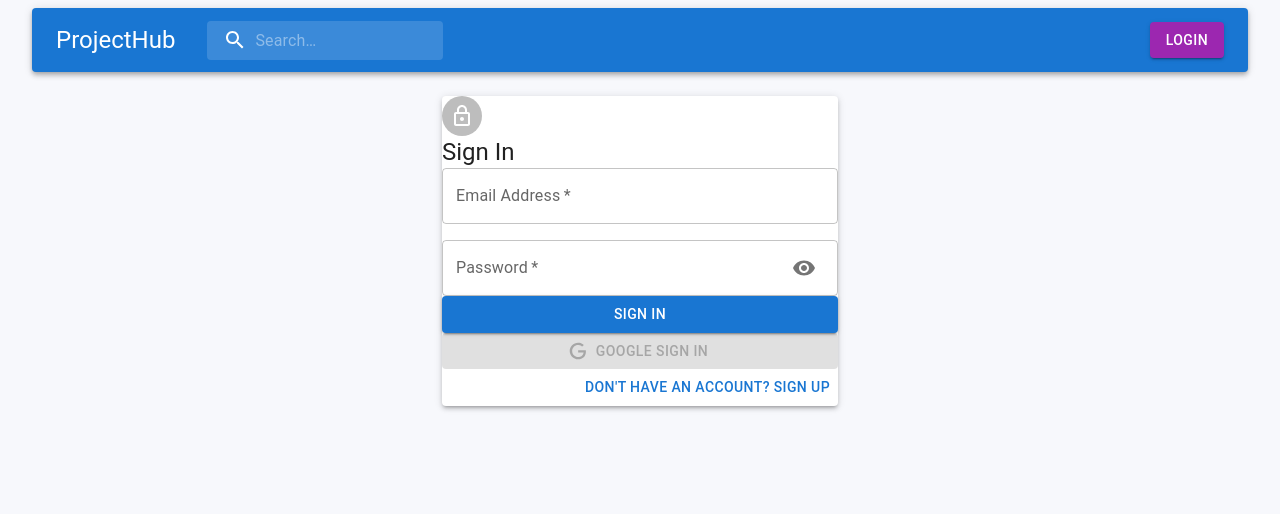
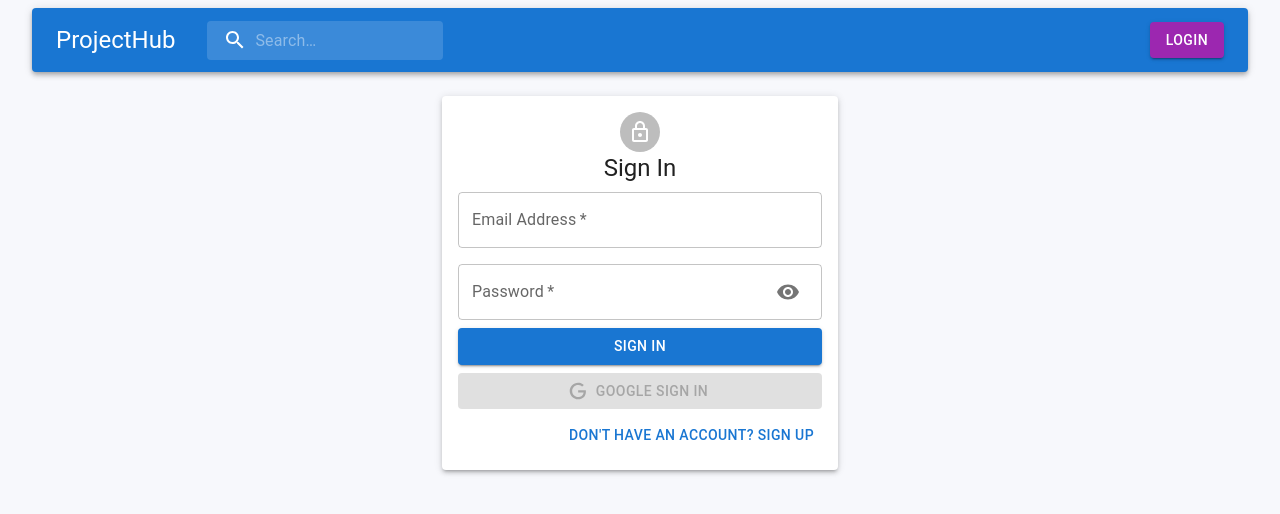
Before and after one commit to mclean-dev/ProjectHub, a React (Create React App) app in the folder client/: page /auth in a window 1280 px wide. Shown: the top 514 px of the page. Built offline with nearby package versions, Linux system fonts and the light colour scheme.

Commit message:
Fix: form spacing.

```diff
--- a/client/src/components/Auth/Auth.js
+++ b/client/src/components/Auth/Auth.js
@@ -1,5 +1,5 @@
 import React, { useState } from 'react'
-import { Avatar, Button, Paper, Grid, Typography, Container } from '@mui/material'
+import { Avatar, Button, Paper, Grid, Typography, Container, TextField } from '@mui/material'
 import LockOutlinedIcon from '@mui/icons-material/LockOutlined'
 import { GoogleLogin } from 'react-google-login'
 import { useDispatch } from 'react-redux'
@@ -55,11 +55,11 @@ const Auth = () => {
   }
   return (
     <Container component="main" maxWidth='xs'>
-      <Paper elevation={3}>
+        <Paper elevation={3} sx={{padding: 2, display: "flex", flexDirection: "column", alignItems: "center"}}>
         <Avatar >
           <LockOutlinedIcon />
         </Avatar>
-        <Typography variant="h5">{isSignup ? 'Sign Up' : 'Sign In'}</Typography>
+        <Typography variant="h5" gutterBottom>{isSignup ? 'Sign Up' : 'Sign In'}</Typography>
         <form  onSubmit={handleSubmit}>
           <Grid container spacing={2}>
             {
@@ -75,11 +75,11 @@ const Auth = () => {
             {isSignup && <Input name="confirmPassword" label="Repeat Password" handleChange={handleChange} type="password" />}
 
           </Grid>
-          <Button type="submit" fullWidth variant="contained" color="primary" >{isSignup ? 'Sign Up' : 'Sign In'}</Button>
+          <Button sx={{mt: 1, mb: 1}} type="submit" fullWidth variant="contained" color="primary" >{isSignup ? 'Sign Up' : 'Sign In'}</Button>
           <GoogleLogin
             clientId="386647237443-6oqe5tpv3tcsss91t027da2nhvn58fef.apps.googleusercontent.com"
             render={(renderProps) => (
-              <Button  color='primary' fullWidth onClick={renderProps.onClick} disabled={renderProps.disabled} startIcon={<Icon />} variant="contained" >
+              <Button sx={{mb: 1}} color='primary' fullWidth onClick={renderProps.onClick} disabled={renderProps.disabled} startIcon={<Icon />} variant="contained" >
                 Google Sign In
               </Button>
             )}
```
